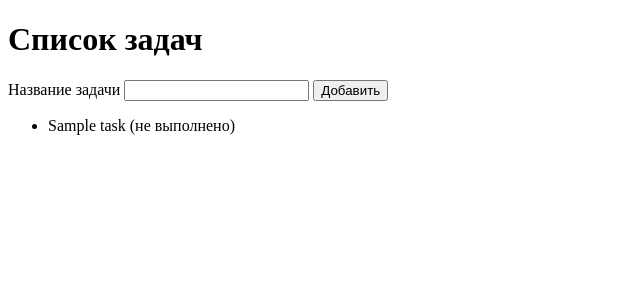
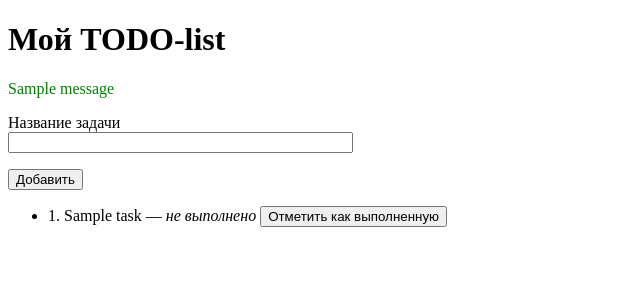
Before and after one commit to MelissaDemiurge/todo-test-app, a Flask app: template templates/index.html in a window 1280 px wide. Shown: the top 300 px of the page, without its empty margins (0-640 px from the left). Run offline with Flask 3, Linux system fonts and the light colour scheme; the template is opened without the code that fills it: values named after a table or form of the project are taken from there, most other values are stand-ins (such as "Sample title", 1, 10 or a date in 2020); one stand-in notice (Sample message) is shown.

Commit message:
Обновленная улучшенная версия

```diff
--- a/app.py
+++ b/app.py
@@ -1,28 +1,61 @@
-from flask import Flask, render_template, request, session, redirect, url_for
-from flask_wtf import FlaskForm
-from wtforms import StringField, SubmitField
+import os
+from flask import (
+    Flask, render_template, request,
+    session, redirect, url_for, flash
+)
+from flask_wtf import FlaskForm, CSRFProtect
+from wtforms import StringField, HiddenField, SubmitField
 from wtforms.validators import DataRequired
+from dotenv import load_dotenv
+
+load_dotenv()
 
 app = Flask(__name__)
-app.config['SECRET_KEY'] = 'your_secret_key_here'
+app.config['SECRET_KEY'] = os.getenv('FLASK_SECRET_KEY')
+
+csrf = CSRFProtect(app)
 
 class TaskForm(FlaskForm):
-    title = StringField('Название задачи', validators=[DataRequired()])
+    title = StringField(label='Название задачи', validators=[DataRequired(message='Нельзя добавить пустую задачу')])
     submit = SubmitField('Добавить')
+
+class MarkDoneForm(FlaskForm):
+    task_index = HiddenField(validators=[DataRequired()])
+    submit = SubmitField('Отметить как выполненную')
 
 @app.route('/', methods=['GET', 'POST'])
 def index():
-    form = TaskForm()
+    task_form = TaskForm()
+    mark_form = MarkDoneForm()
 
-    if 'tasks' not in session:
-        session['tasks'] = []
+    session.setdefault('tasks', [])
 
+    if task_form.validate_on_submit():
+        session['tasks'].append({'title': task_form.title.data.strip(), 'done': False})
+        session.modified = True
+        flash('Задача добавлена', 'succes')
+        return redirect(url_for('index'))
+
+    return render_template('index.html', tasks=session['tasks'], task_form=task_form, mark_form=mark_form)
+
+@app.route('/mark_done', methods=['POST'])
+def mark_done():
+    form = MarkDoneForm()
     if form.validate_on_submit():
-        new_task = {'title': form.title.data, 'done': False}
-        session['tasks'].append(new_task)
-        session.modified = True
-        return redirect(url_for('index'))
-    return render_template('index.html', tasks=session.get('tasks', []), form=form)
+        try:
+            idx = int(form.task_index.data)
+            if 0 <= idx < len(session.get('tasks', [])):
+                session['tasks'][idx]['done'] = True
+                session.modified = True
+                flash(f'Задача №{idx + 1} отмечена выполненной', 'info')
+            else:
+                flash('Неверный индекс задачи', 'warning')
+        except ValueError:
+            flash('Индекс задачи должен быть числом', 'danger')
+    else:
+        flash('Не удалось подтвердить действие', 'danger')
+
+    return redirect(url_for('index'))
 
 if __name__ == '__main__':
     app.run(debug=True)
--- /dev/null
+++ b/templates/base.html
@@ -0,0 +1,30 @@
+<!DOCTYPE html>
+<html lang="ru">
+<head>
+  <meta charset="UTF-8">
+  <title>{% block title %}TODO‑list{% endblock %}</title>
+  <style>
+    .flashes { list-style: none; padding: 0; }
+    .flashes li { margin: 0.2em 0; }
+    .success { color: green; }
+    .info    { color: blue;  }
+    .warning { color: orange;}
+    .danger  { color: red;   }
+  </style>
+</head>
+<body>
+  <h1>Мой TODO‑list</h1>
+
+  {% with messages = get_flashed_messages(with_categories=true) %}
+    {% if messages %}
+      <ul class="flashes">
+        {% for category, msg in messages %}
+          <li class="{{ category }}">{{ msg }}</li>
+        {% endfor %}
+      </ul>
+    {% endif %}
+  {% endwith %}
+
+  {% block content %}{% endblock %}
+</body>
+</html>
--- a/templates/index.html
+++ b/templates/index.html
@@ -1,27 +1,34 @@
-<!DOCTYPE html>
-<html lang="ru">
-<head>
-    <meta charset="UTF-8">
-    <title>Мой TODO-list</title>
-</head>
-<body>
-    <h1>Список задач</h1>
+{% extends 'base.html' %}
 
+{% block title %}Список задач{% endblock %}
+
+{% block content %}
   <form method="POST" action="{{ url_for('index') }}">
-        {{ form.hidden_tag() }}
-        {{ form.title.label }} {{ form.title }}
-        {{ form.submit }}
+    {{ task_form.hidden_tag() }}
+    <p>
+        {{ task_form.title.label }}<br>
+        {{ task_form.title(size=40) }}<br>
+        {% for err in task_form.title.errors %}
+          <span style="color:red">{{ err }}</span><br>
+        {% endfor %}
+    </p>
+    {{ task_form.submit() }}
   </form>
 
   {% if tasks %}
     <ul>
         {% for task in tasks %}
           <li>
-                    {{ task.title }}
+            {{ loop.index }}. {{ task.title }}
             {% if task.done %}
-                        (выполнено)
+              — <strong>выполнено</strong>
             {% else %}
-                        (не выполнено)
+              — <em>не выполнено</em>
+              <form method="POST" action="{{ url_for('mark_done') }}" style="display:inline">
+                {{ mark_form.hidden_tag() }}
+                {{ mark_form.task_index(value=loop.index0) }}
+                {{ mark_form.submit() }}
+              </form>
             {% endif %}
           </li>
         {% endfor %}
```
Also changed, not shown: other parts of templates/index.html (+1 -2 lines). Lines whose indentation alone changed are shown as unchanged.
